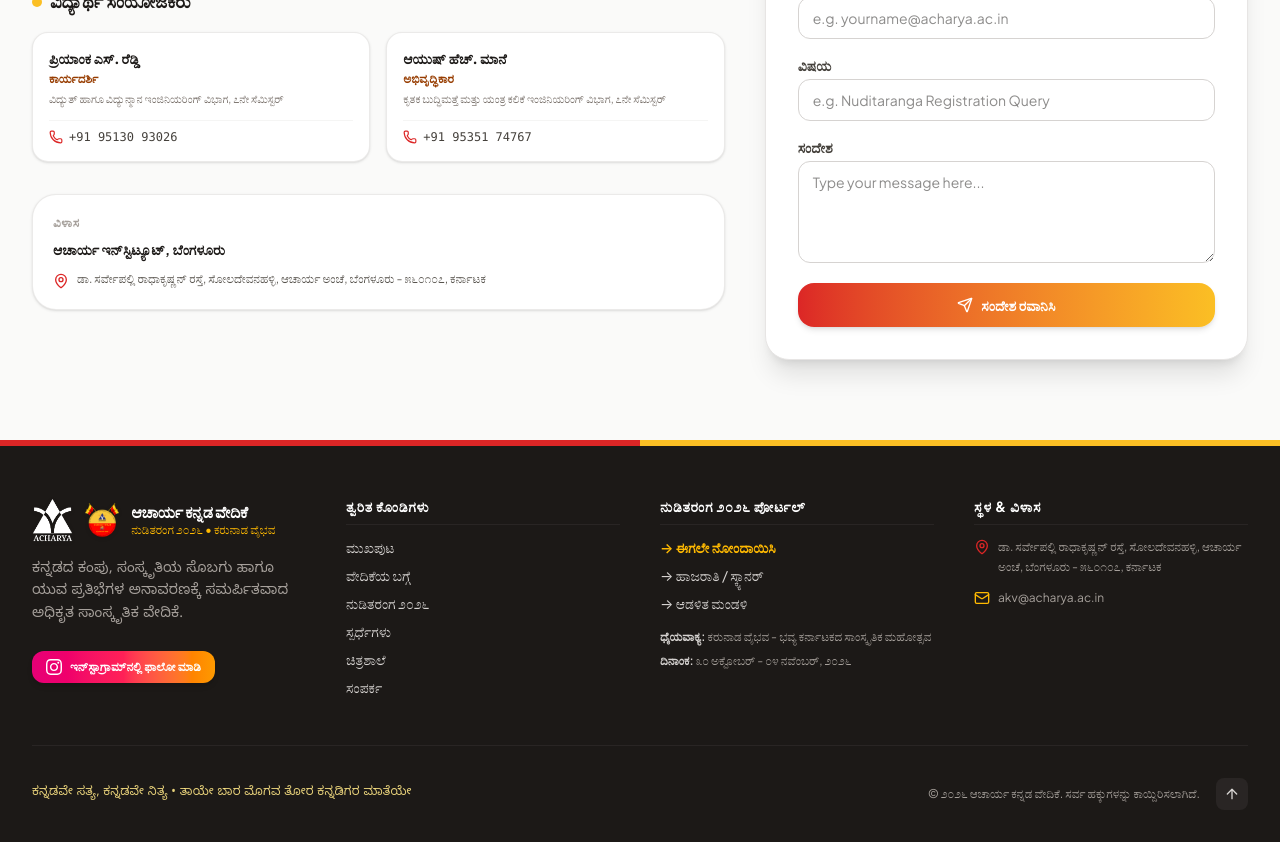
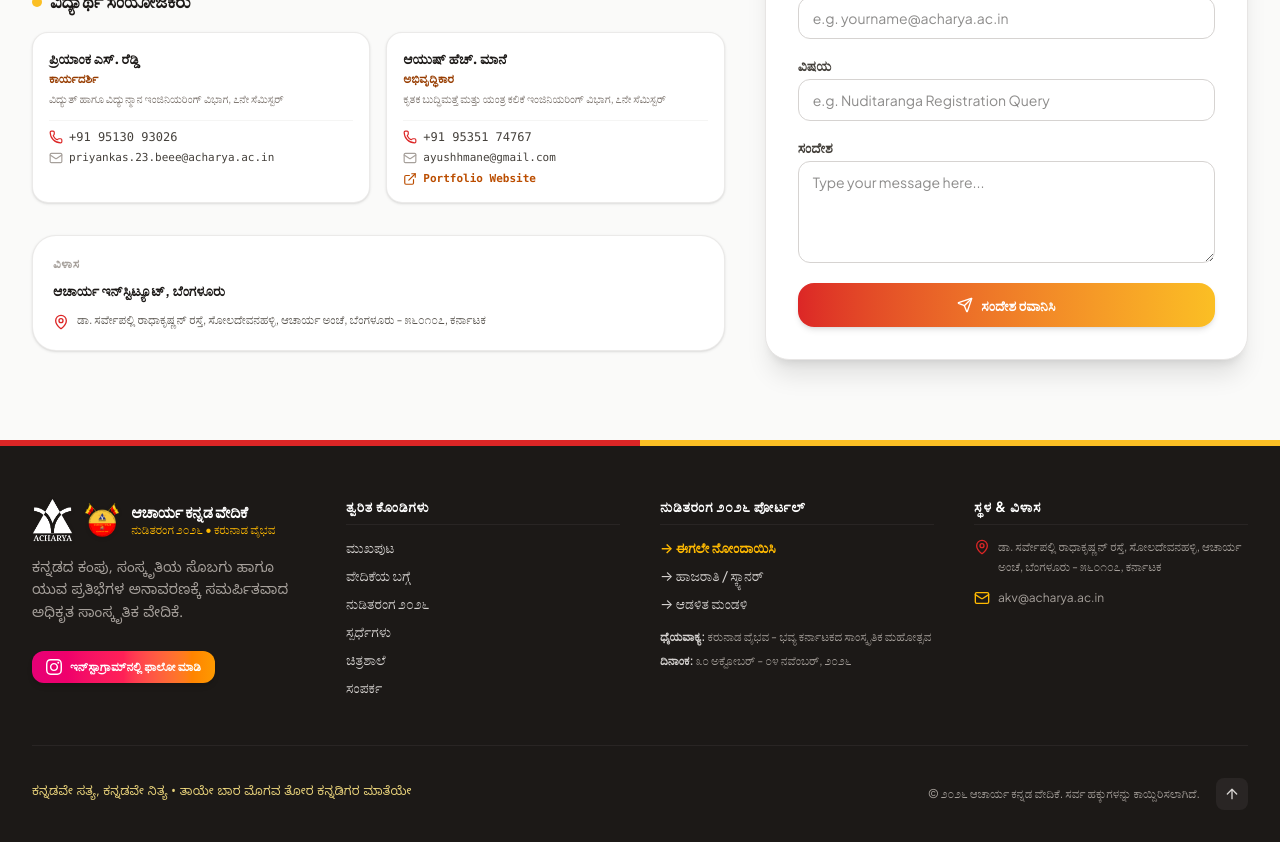
Before and after one commit to ayush-h-mane/akv-nuditaranga-2026, a React (Vite) app in the folder frontend/: page / in a window 1280 px wide. Shown: the part 7280-8122 px from the top of the page. Built offline with nearby package versions, Linux system fonts and the light colour scheme; no server answers.

Commit message:
fix(contacts): update developer and secretary details in settings modal, site config, and contact section

```diff
--- a/frontend/src/components/PortalSettingsModal.jsx
+++ b/frontend/src/components/PortalSettingsModal.jsx
@@ -15,7 +15,8 @@
   MessageCircle,
   Building2,
   Sparkles,
-  KeyRound
+  KeyRound,
+  Globe
 } from "lucide-react";
 
 export const PortalSettingsModal = ({
@@ -133,23 +134,36 @@
 
             {/* 1. Lead Developer Contact Card */}
             <div className="p-4 rounded-2xl bg-amber-50/60 border border-amber-200/80 hover:border-amber-300 transition-all space-y-3">
-              <div className="flex items-start justify-between">
+              <div className="flex items-start justify-between flex-wrap gap-2">
                 <div className="flex items-center gap-2.5">
-                  <div className="w-9 h-9 rounded-xl bg-amber-500 text-stone-950 flex items-center justify-center font-bold shadow-xs">
+                  <div className="w-9 h-9 rounded-xl bg-amber-500 text-stone-950 flex items-center justify-center font-bold shadow-xs shrink-0">
                     <Code2 className="w-4 h-4" />
                   </div>
                   <div>
                     <span className="text-[10px] font-black tracking-widest uppercase px-2 py-0.5 bg-amber-200/80 text-amber-900 rounded-md">
-                      Lead Developer & Architect
+                      Full-Stack Developer, AIML Engineer
                     </span>
                     <h5 className="text-sm font-extrabold text-stone-900 mt-0.5">
                       Ayush H Mane
                     </h5>
                     <p className="text-[11px] text-stone-500 font-medium">
-                      Full-Stack Architecture • Portal Engineering
+                      Full-Stack Developer • AIML Engineer
                     </p>
                   </div>
                 </div>
+
+                {/* Portfolio Link Button */}
+                <a
+                  href="https://ayushhmane.vercel.app/"
+                  target="_blank"
+                  rel="noopener noreferrer"
+                  className="inline-flex items-center gap-1.5 px-3 py-1 rounded-xl bg-gradient-to-r from-amber-500 to-amber-600 hover:from-amber-400 hover:to-amber-500 text-stone-950 text-xs font-black shadow-xs hover:shadow-sm transition-all group cursor-pointer"
+                  title="Open Ayush H Mane's Portfolio"
+                >
+                  <Globe className="w-3.5 h-3.5 text-stone-950 group-hover:rotate-12 transition-transform" />
+                  <span>Portfolio</span>
+                  <ExternalLink className="w-3 h-3 text-stone-950" />
+                </a>
               </div>
 
               <div className="grid grid-cols-1 sm:grid-cols-2 gap-2 pt-1 text-xs">
@@ -157,21 +171,21 @@
                 <div className="flex items-center justify-between p-2 rounded-xl bg-white border border-stone-200/70">
                   <div className="flex items-center gap-2 truncate">
                     <Mail className="w-3.5 h-3.5 text-kar-red shrink-0" />
-                    <span className="text-[11px] font-mono text-stone-700 truncate" title="ayush@acharya.ac.in">
-                      ayush@acharya.ac.in
+                    <span className="text-[11px] font-mono text-stone-700 truncate" title="ayushhmane@gmail.com">
+                      ayushhmane@gmail.com
                     </span>
                   </div>
                   <div className="flex items-center gap-1 shrink-0">
                     <button
                       type="button"
-                      onClick={() => handleCopy("dev-email", "ayush@acharya.ac.in")}
+                      onClick={() => handleCopy("dev-email", "ayushhmane@gmail.com")}
                       className="p-1 rounded-md hover:bg-stone-100 text-stone-500 hover:text-stone-800 transition-colors"
                       title="Copy Email"
                     >
                       {copiedKey === "dev-email" ? <Check className="w-3 h-3 text-emerald-600" /> : <Copy className="w-3 h-3" />}
                     </button>
                     <a
-                      href="mailto:ayush@acharya.ac.in?subject=AKV%20Portal%20Inquiry%20-%20Technical"
+                      href="mailto:ayushhmane@gmail.com?subject=AKV%20Portal%20Inquiry%20-%20Technical"
                       className="p-1 rounded-md hover:bg-stone-100 text-stone-500 hover:text-kar-red transition-colors"
                       title="Compose Email"
                     >
@@ -185,27 +199,27 @@
                   <div className="flex items-center gap-2">
                     <Phone className="w-3.5 h-3.5 text-emerald-600 shrink-0" />
                     <span className="text-[11px] font-mono text-stone-700">
-                      +91 98450 12345
+                      +91 95351 74767
                     </span>
                   </div>
                   <div className="flex items-center gap-1">
                     <button
                       type="button"
-                      onClick={() => handleCopy("dev-phone", "+919845012345")}
+                      onClick={() => handleCopy("dev-phone", "+919535174767")}
                       className="p-1 rounded-md hover:bg-stone-100 text-stone-500 hover:text-stone-800 transition-colors"
                       title="Copy Phone"
                     >
                       {copiedKey === "dev-phone" ? <Check className="w-3 h-3 text-emerald-600" /> : <Copy className="w-3 h-3" />}
                     </button>
                     <a
-                      href="tel:+919845012345"
+                      href="tel:+919535174767"
                       className="p-1 rounded-md hover:bg-stone-100 text-stone-500 hover:text-emerald-600 transition-colors"
                       title="Call Developer"
                     >
                       <Phone className="w-3 h-3" />
                     </a>
                     <a
-                      href="https://wa.me/919845012345?text=Hello%20Ayush,%20regarding%20AKV%20Nuditaranga%202026%20Portal"
+                      href="https://wa.me/919535174767?text=Hello%20Ayush,%20regarding%20AKV%20Nuditaranga%202026%20Portal"
                       target="_blank"
                       rel="noopener noreferrer"
                       className="p-1 rounded-md hover:bg-stone-100 text-stone-500 hover:text-emerald-600 transition-colors"
@@ -218,22 +232,22 @@
               </div>
             </div>
 
-            {/* 2. General Secretary Contact Card */}
+            {/* 2. Secretary & Event Coordinator Contact Card */}
             <div className="p-4 rounded-2xl bg-red-50/50 border border-red-200/80 hover:border-red-300 transition-all space-y-3">
               <div className="flex items-start justify-between">
                 <div className="flex items-center gap-2.5">
-                  <div className="w-9 h-9 rounded-xl bg-kar-red text-white flex items-center justify-center font-bold shadow-xs">
+                  <div className="w-9 h-9 rounded-xl bg-kar-red text-white flex items-center justify-center font-bold shadow-xs shrink-0">
                     <Users className="w-4 h-4" />
                   </div>
                   <div>
                     <span className="text-[10px] font-black tracking-widest uppercase px-2 py-0.5 bg-red-100 text-red-900 rounded-md">
-                      General Secretary & Secretariat
+                      Secretary • Event Coordinator
                     </span>
                     <h5 className="text-sm font-extrabold text-stone-900 mt-0.5">
-                      Acharya Kannada Vedike Secretariat
+                      Priyanka S Reddy
                     </h5>
                     <p className="text-[11px] text-stone-500 font-medium">
-                      Event Coordination • Registrations & Verification
+                      Event Coordinator • Acharya Kannada Vedike
                     </p>
                   </div>
                 </div>
@@ -244,21 +258,21 @@
                 <div className="flex items-center justify-between p-2 rounded-xl bg-white border border-stone-200/70">
                   <div className="flex items-center gap-2 truncate">
                     <Mail className="w-3.5 h-3.5 text-kar-red shrink-0" />
-                    <span className="text-[11px] font-mono text-stone-700 truncate" title="akv@acharya.ac.in">
-                      akv@acharya.ac.in
+                    <span className="text-[11px] font-mono text-stone-700 truncate" title="priyankas.23.beee@acharya.ac.in">
+                      priyankas.23.beee@acharya.ac.in
                     </span>
                   </div>
                   <div className="flex items-center gap-1 shrink-0">
                     <button
                       type="button"
-                      onClick={() => handleCopy("sec-email", "akv@acharya.ac.in")}
+                      onClick={() => handleCopy("sec-email", "priyankas.23.beee@acharya.ac.in")}
                       className="p-1 rounded-md hover:bg-stone-100 text-stone-500 hover:text-stone-800 transition-colors"
                       title="Copy Email"
                     >
                       {copiedKey === "sec-email" ? <Check className="w-3 h-3 text-emerald-600" /> : <Copy className="w-3 h-3" />}
                     </button>
                     <a
-                      href="mailto:akv@acharya.ac.in?subject=AKV%20Nuditaranga%202026%20-%20Secretariat%20Inquiry"
+                      href="mailto:priyankas.23.beee@acharya.ac.in?subject=AKV%20Nuditaranga%202026%20-%20Event%20Coordination%20Inquiry"
                       className="p-1 rounded-md hover:bg-stone-100 text-stone-500 hover:text-kar-red transition-colors"
                       title="Compose Email"
                     >
@@ -267,29 +281,38 @@
                   </div>
                 </div>
 
-                {/* Secretary Phone */}
+                {/* Secretary Phone / WhatsApp */}
                 <div className="flex items-center justify-between p-2 rounded-xl bg-white border border-stone-200/70">
                   <div className="flex items-center gap-2">
                     <Phone className="w-3.5 h-3.5 text-emerald-600 shrink-0" />
                     <span className="text-[11px] font-mono text-stone-700">
-                      +91 98765 43210
+                      +91 95130 93026
                     </span>
                   </div>
                   <div className="flex items-center gap-1">
                     <button
                       type="button"
-                      onClick={() => handleCopy("sec-phone", "+919876543210")}
+                      onClick={() => handleCopy("sec-phone", "+919513093026")}
                       className="p-1 rounded-md hover:bg-stone-100 text-stone-500 hover:text-stone-800 transition-colors"
                       title="Copy Phone"
                     >
                       {copiedKey === "sec-phone" ? <Check className="w-3 h-3 text-emerald-600" /> : <Copy className="w-3 h-3" />}
                     </button>
                     <a
-                      href="tel:+919876543210"
+                      href="tel:+919513093026"
                       className="p-1 rounded-md hover:bg-stone-100 text-stone-500 hover:text-emerald-600 transition-colors"
-                      title="Call Secretariat"
+                      title="Call Secretary"
                     >
                       <Phone className="w-3 h-3" />
+                    </a>
+                    <a
+                      href="https://wa.me/919513093026?text=Hello%20Priyanka,%20regarding%20AKV%20Nuditaranga%202026%20Event%20Coordination"
+                      target="_blank"
+                      rel="noopener noreferrer"
+                      className="p-1 rounded-md hover:bg-stone-100 text-stone-500 hover:text-emerald-600 transition-colors"
+                      title="WhatsApp Chat"
+                    >
+                      <MessageCircle className="w-3 h-3" />
                     </a>
                   </div>
                 </div>
--- a/frontend/src/config/siteConfig.js
+++ b/frontend/src/config/siteConfig.js
@@ -195,7 +195,8 @@
         dept: "Electrical and Electronics Engineering, 7th Sem",
         deptEn: "Electrical and Electronics Engineering, 7th Sem",
         deptKn: "ವಿದ್ಯುತ್ ಹಾಗೂ ವಿದ್ಯುನ್ಮಾನ ಇಂಜಿನಿಯರಿಂಗ್ ವಿಭಾಗ, ೭ನೇ ಸೆಮಿಸ್ಟರ್",
-        contact: "+91 95130 93026"
+        contact: "+91 95130 93026",
+        email: "priyankas.23.beee@acharya.ac.in"
       },
       {
         nameEn: "Ayush H Mane",
@@ -205,7 +206,9 @@
         dept: "Artificial Intelligence and Machine Learning Engineering, 7th Sem",
         deptEn: "Artificial Intelligence and Machine Learning Engineering, 7th Sem",
         deptKn: "ಕೃತಕ ಬುದ್ಧಿಮತ್ತೆ ಮತ್ತು ಯಂತ್ರ ಕಲಿಕೆ ಇಂಜಿನಿಯರಿಂಗ್ ವಿಭಾಗ, ೭ನೇ ಸೆಮಿಸ್ಟರ್",
-        contact: "+91 95351 74767"
+        contact: "+91 95351 74767",
+        email: "ayushhmane@gmail.com",
+        portfolio: "https://ayushhmane.vercel.app/"
       }
     ]
   },
--- a/frontend/src/sections/ContactSection.jsx
+++ b/frontend/src/sections/ContactSection.jsx
@@ -1,7 +1,7 @@
 import React, { useState } from "react";
 import { useLanguage } from "../context/LanguageContext";
 import { siteConfig } from "../config/siteConfig";
-import { MapPin, Mail, Phone, Send, CheckCircle, UserCheck } from "lucide-react";
+import { MapPin, Mail, Phone, Send, CheckCircle, UserCheck, ExternalLink } from "lucide-react";
 
 export const ContactSection = () => {
   const { lang, t } = useLanguage();
@@ -94,14 +94,38 @@
                     <span className="text-[11px] text-stone-500 block mt-1">
                       {lang === "kn" ? (c.deptKn || c.dept) : (c.deptEn || c.dept)}
                     </span>
+                    <div className="mt-3 pt-2 border-t border-stone-100 space-y-1.5 text-xs text-stone-700 font-mono">
                       <a
                         href={`tel:${c.contact.replace(/\s+/g, '')}`}
-                      className="mt-3 pt-2 border-t border-stone-100 flex items-center gap-1.5 text-xs text-stone-700 font-mono hover:text-kar-red transition-colors group"
+                        className="flex items-center gap-1.5 hover:text-kar-red transition-colors group"
                         title={lang === "kn" ? `${c.nameKn} ಅವರಿಗೆ ಕರೆ ಮಾಡಿ` : `Call ${c.nameEn}`}
                       >
                         <Phone className="w-3.5 h-3.5 text-kar-red group-hover:scale-110 transition-transform" />
                         <span className="group-hover:underline">{c.contact}</span>
                       </a>
+                      {c.email && (
+                        <a
+                          href={`mailto:${c.email}`}
+                          className="flex items-center gap-1.5 hover:text-kar-red transition-colors group truncate text-[11px]"
+                          title={`Email ${c.nameEn}`}
+                        >
+                          <Mail className="w-3.5 h-3.5 text-stone-400 group-hover:text-kar-red transition-colors shrink-0" />
+                          <span className="group-hover:underline truncate">{c.email}</span>
+                        </a>
+                      )}
+                      {c.portfolio && (
+                        <a
+                          href={c.portfolio}
+                          target="_blank"
+                          rel="noopener noreferrer"
+                          className="flex items-center gap-1.5 text-amber-700 hover:text-amber-900 font-bold transition-colors group text-[11px]"
+                          title="View Portfolio"
+                        >
+                          <ExternalLink className="w-3.5 h-3.5 shrink-0" />
+                          <span className="group-hover:underline">Portfolio Website</span>
+                        </a>
+                      )}
+                    </div>
                   </div>
                 ))}
               </div>
```
Also changed, not shown: 1 other file (tests, documents, lock files or other folders). Lines whose indentation alone changed are shown as unchanged.
